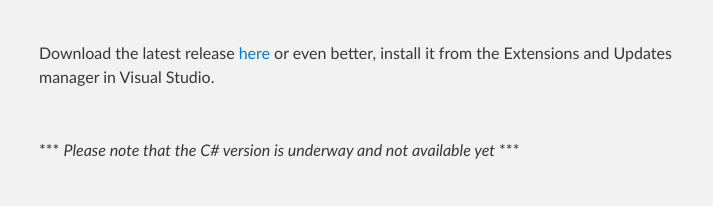
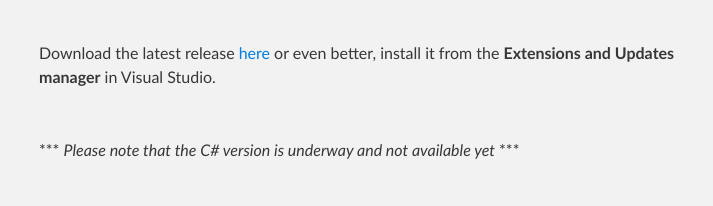
Before and after one commit to jmethot79/CarbonCopy, a plain HTML site: page index.html in a window 1280 px wide. Shown: the part 2215-2421 px from the top of the page, 281-994 px from the left. Drawn offline with Linux system fonts and the light colour scheme.

Commit message:
Update index.html

```diff
--- a/index.html
+++ b/index.html
@@ -69,7 +69,7 @@ You are <strong>mocking</strong> your services calls with a framework such as <s
 <h3>
 <a id="download" class="anchor" href="#download" aria-hidden="true"><span class="octicon octicon-link"></span></a>Try it</h3>
 <br>
-<p>Download the latest release <a href="https://github.com/jmethot79/CarbonCopy/releases" class="user-mention">here</a> or even better, install it from the Extensions and Updates manager in Visual Studio.</p>
+<p>Download the latest release <a href="https://github.com/jmethot79/CarbonCopy/releases" class="user-mention">here</a> or even better, install it from the <strong>Extensions and Updates manager</strong> in Visual Studio.</p>
 <br>
 <p>*** <em>Please note that the C# version is underway and not available yet</em> ***</p>
 <br>
```
